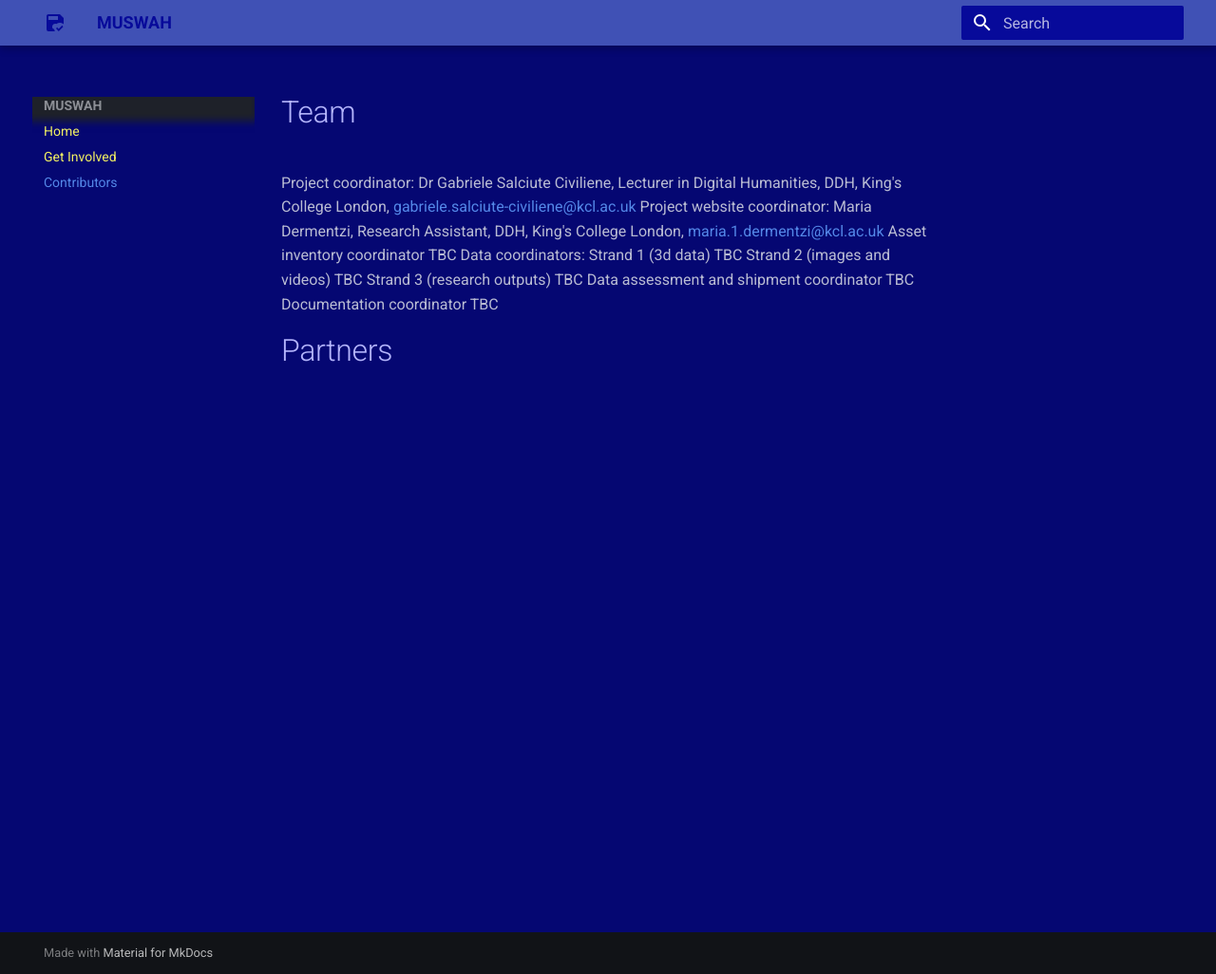
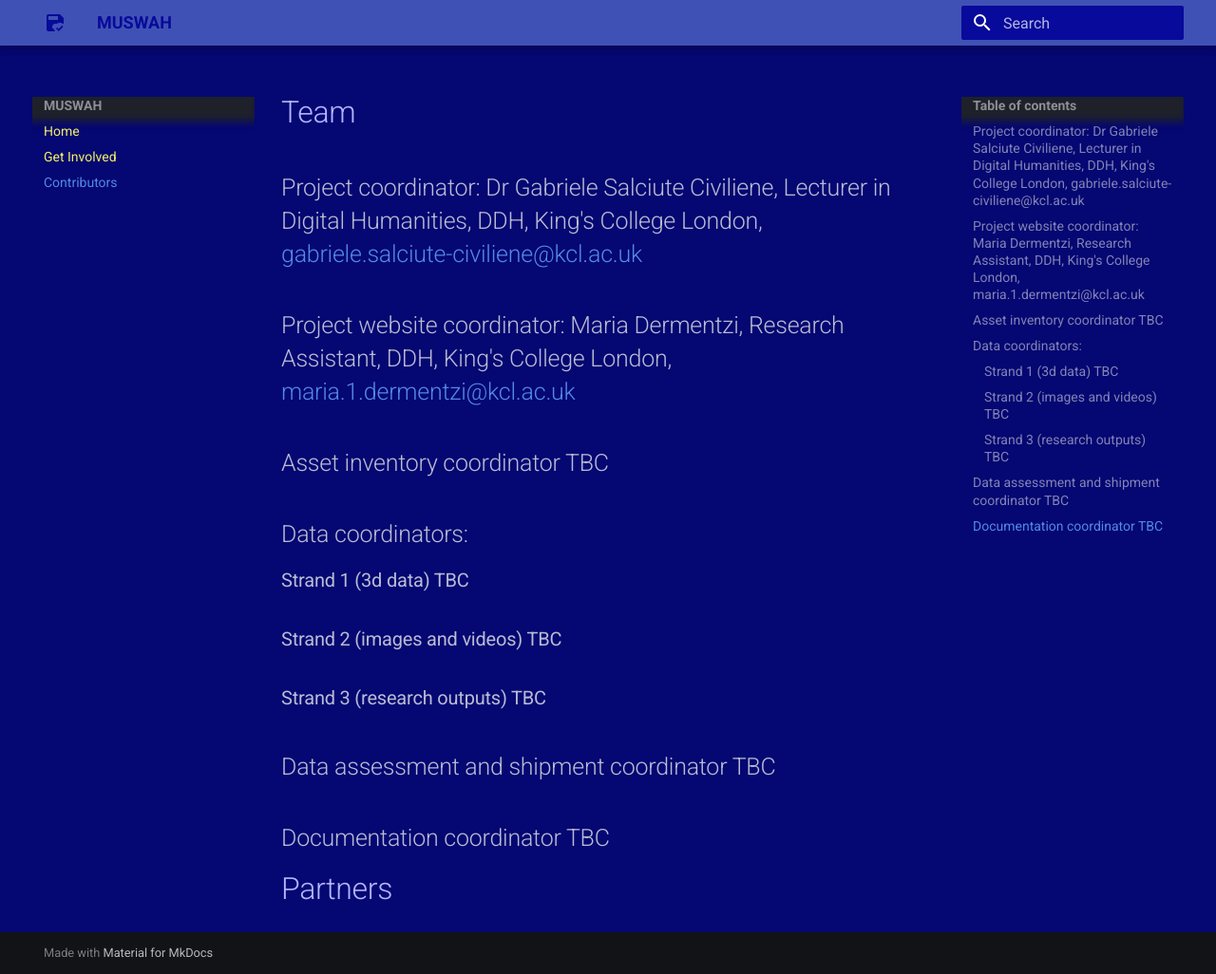
Before and after one commit to gabrielemucho/muswah-mkdocs, an MkDocs documentation site: the page built from docs/contributors.md, in a window 1280 px wide and 1026 px high. Shown: the whole window at 95% size. Built offline with MkDocs 1.6.1 and Material for MkDocs 9.7.7, drawn with Linux system fonts in a browser that asks for light colours.

Commit message:
Update contributors.md

```diff
--- a/docs/contributors.md
+++ b/docs/contributors.md
@@ -1,13 +1,13 @@
 # Team
 
-Project coordinator: Dr Gabriele Salciute Civiliene, Lecturer in Digital Humanities, DDH, King's College London, [gabriele.salciute-civiliene@kcl.ac.uk](mailto:gabriele.salciute-civiliene@kcl.ac.uk)
-Project website coordinator: Maria Dermentzi, Research Assistant, DDH, King's College London, [maria.1.dermentzi@kcl.ac.uk](mailto:maria.1.dermentzi@kcl.ac.uk)
-Asset inventory coordinator TBC
-Data coordinators:
-Strand 1 (3d data) TBC
-Strand 2 (images and videos) TBC
-Strand 3 (research outputs) TBC
-Data assessment and shipment coordinator TBC
-Documentation coordinator TBC
+##Project coordinator: Dr Gabriele Salciute Civiliene, Lecturer in Digital Humanities, DDH, King's College London, [gabriele.salciute-civiliene@kcl.ac.uk](mailto:gabriele.salciute-civiliene@kcl.ac.uk)
+##Project website coordinator: Maria Dermentzi, Research Assistant, DDH, King's College London, [maria.1.dermentzi@kcl.ac.uk](mailto:maria.1.dermentzi@kcl.ac.uk)
+##Asset inventory coordinator TBC
+##Data coordinators:
+###Strand 1 (3d data) TBC
+###Strand 2 (images and videos) TBC
+###Strand 3 (research outputs) TBC
+##Data assessment and shipment coordinator TBC
+##Documentation coordinator TBC
 
 # Partners
```
